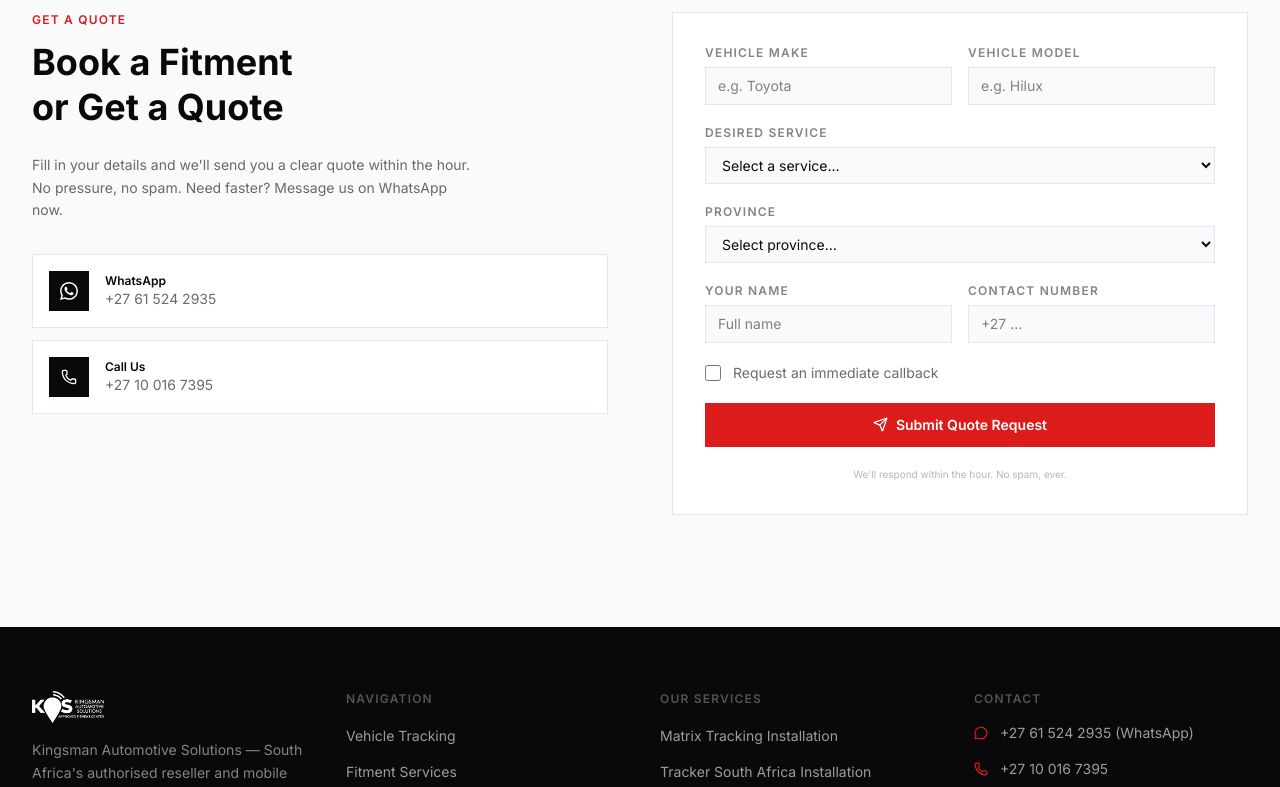
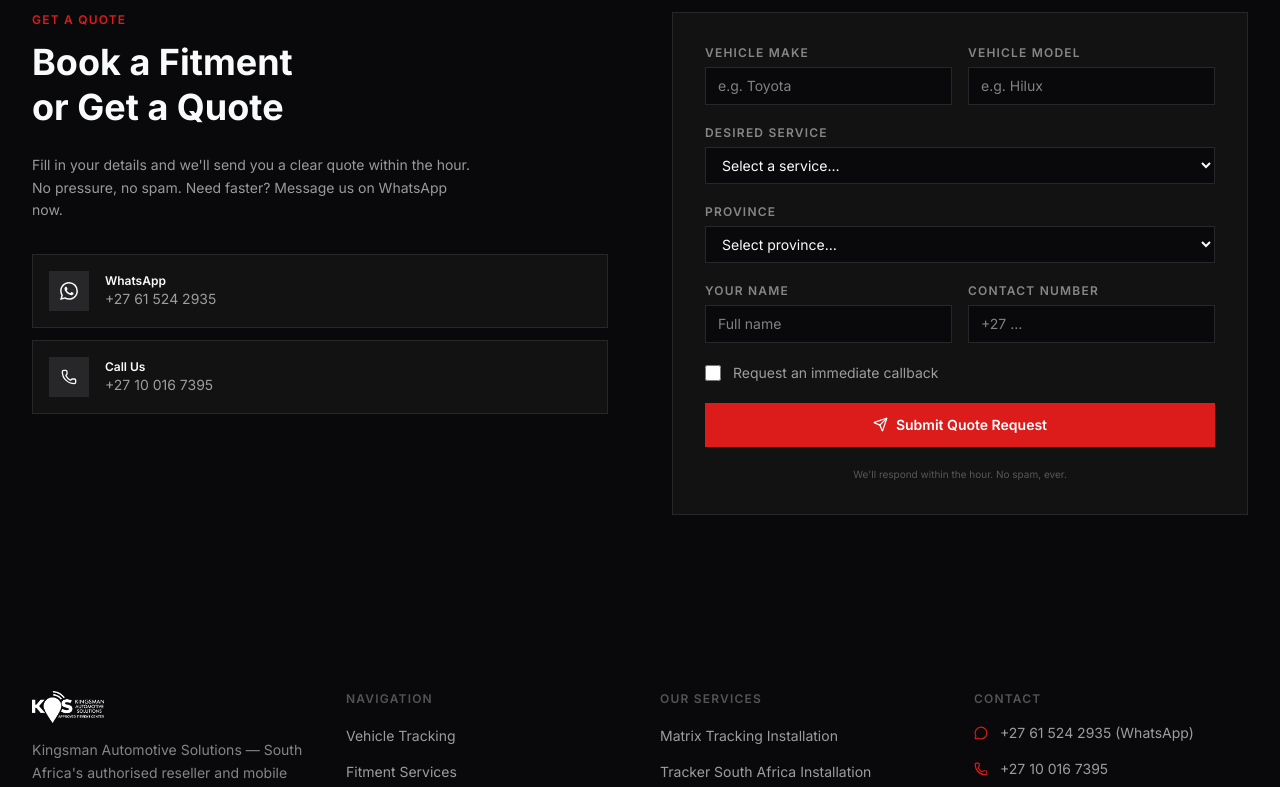
Before and after one commit to aswad-ux/kmas-site, a Next.js app: page / in a window 1280 px wide. Shown: the part 4103-4890 px from the top of the page. Built offline with nearby package versions, Linux system fonts and the light colour scheme.

Commit message:
Refactor site to Stealth Precision dark theme

```diff
--- a/src/app/globals.css
+++ b/src/app/globals.css
@@ -1,14 +1,14 @@
+@import url('https://fonts.googleapis.com/css2?family=Hanken+Grotesk:wght@400;500;600;700;800;900&family=Space+Grotesk:wght@400;500;600;700&family=Inter:wght@300;400;500;600&family=JetBrains+Mono:wght@400;500;600&display=swap');
 @import "tailwindcss";
-@import url('https://fonts.googleapis.com/css2?family=Hanken+Grotesk:wght@400;500;600;700;800;900&family=Inter:wght@300;400;500;600&family=JetBrains+Mono:wght@400;500;600&display=swap');
 
 @theme inline {
-  --color-background: #F9FAFB;
-  --color-foreground: #09090B;
+  --color-background: #09090B;
+  --color-foreground: #F9FAFB;
   --color-accent: #DC1B1B;
   --color-accent-dark: #a81212;
   --color-charcoal: #09090B;
   --color-off-white: #F9FAFB;
-  --font-display: 'Hanken Grotesk', sans-serif;
+  --font-display: 'Space Grotesk', sans-serif;
   --font-body: 'Inter', sans-serif;
   --font-mono: 'JetBrains Mono', monospace;
 }
@@ -22,15 +22,15 @@
 }
 
 body {
-  background-color: #F9FAFB;
-  color: #09090B;
+  background-color: #09090B;
+  color: #F9FAFB;
   font-family: 'Inter', Arial, Helvetica, sans-serif;
   -webkit-font-smoothing: antialiased;
   -moz-osx-font-smoothing: grayscale;
 }
 
 /* ─── Typography utilities ─────────────────────────── */
-.font-display { font-family: 'Hanken Grotesk', sans-serif; }
+.font-display { font-family: 'Space Grotesk', sans-serif; }
 .font-mono-label { font-family: 'JetBrains Mono', monospace; }
 
 /* ─── Brand colour utilities ──────────────────────── */
@@ -40,13 +40,13 @@
 .hover\:bg-accent-dark:hover { background-color: #a81212; }
 
 /* ─── Ruled border utility (1px industrial lines) ─── */
-.border-rule { border: 1px solid #e5e7eb; }
-.border-rule-dark { border: 1px solid #09090B; }
+.border-rule { border: 1px solid #27272a; }
+.border-rule-dark { border: 1px solid #3f3f46; }
 
 /* ─── Scrollbar ──────────────────────────────────── */
 ::-webkit-scrollbar { width: 5px; }
-::-webkit-scrollbar-track { background: #F9FAFB; }
-::-webkit-scrollbar-thumb { background: #d1d5db; }
+::-webkit-scrollbar-track { background: #09090B; }
+::-webkit-scrollbar-thumb { background: #27272a; }
 
 /* ─── Ticker / marquee for trust strip ──────────── */
 @keyframes ticker {
--- a/src/components/InstallationTimeline.tsx
+++ b/src/components/InstallationTimeline.tsx
@@ -38,11 +38,11 @@
         </div>
 
         {/* Steps — stacked on mobile, horizontal on md+ */}
-        <div className="flex flex-col md:flex-row border border-neutral-800">
+        <div className="flex flex-col md:flex-row border border-[#27272a]">
           {steps.map((step, i) => (
             <div
               key={step.number}
-              className={`flex-1 p-6 sm:p-8 lg:p-10 border-neutral-800 ${
+              className={`flex-1 p-6 sm:p-8 lg:p-10 border-[#27272a] ${
                 i < steps.length - 1
                   ? "border-b md:border-b-0 md:border-r"
                   : ""
@@ -50,7 +50,7 @@
             >
               {/* Step number + icon */}
               <div className="flex items-start justify-between mb-5">
-                <span className="text-4xl sm:text-5xl font-bold text-neutral-800 font-mono select-none leading-none">
+                <span className="text-4xl sm:text-5xl font-bold text-[#27272a] font-mono select-none leading-none">
                   {step.number}
                 </span>
                 <div className="text-[#DC1B1B]">{step.icon}</div>
--- a/src/components/QuoteForm.tsx
+++ b/src/components/QuoteForm.tsx
@@ -75,16 +75,16 @@
 
   if (submitted) {
     return (
-      <section id="quote" className="bg-[#F9FAFB] py-20 lg:py-28 border-t border-slate-200">
+      <section id="quote" className="bg-[#09090B] py-20 lg:py-28 border-t border-[#27272a]">
         <div className="max-w-7xl mx-auto px-4 sm:px-6 lg:px-8">
-          <div className="max-w-xl mx-auto border border-slate-200 bg-white p-10 text-center">
+          <div className="max-w-xl mx-auto border border-[#27272a] bg-[#121212] p-10 text-center">
             <div className="w-12 h-12 border-2 border-[#DC1B1B] flex items-center justify-center mx-auto mb-4">
               <Send size={22} className="text-[#DC1B1B]" />
             </div>
-            <h3 className="text-xl font-bold text-[#09090B] mb-2">
+            <h3 className="text-xl font-bold text-[#F9FAFB] mb-2">
               Quote Request Received
             </h3>
-            <p className="text-sm text-[#09090B]/60 mb-6">
+            <p className="text-sm text-[#F9FAFB]/60 mb-6">
               We'll be in touch within the hour. For urgent enquiries, reach us
               on WhatsApp.
             </p>
@@ -103,7 +103,7 @@
   }
 
   return (
-    <section id="quote" className="bg-[#F9FAFB] py-20 lg:py-28 border-t border-slate-200">
+    <section id="quote" className="bg-[#09090B] py-20 lg:py-28 border-t border-[#27272a]">
       <div className="max-w-7xl mx-auto px-4 sm:px-6 lg:px-8">
         <div className="grid lg:grid-cols-2 gap-16">
           {/* Left – Heading */}
@@ -111,12 +111,12 @@
             <p className="text-xs font-semibold tracking-widest uppercase text-[#DC1B1B] mb-3">
               Get a Quote
             </p>
-            <h2 className="text-3xl sm:text-4xl font-bold text-[#09090B] leading-tight mb-6">
+            <h2 className="text-3xl sm:text-4xl font-bold text-[#F9FAFB] leading-tight mb-6">
               Book a Fitment
               <br />
               or Get a Quote
             </h2>
-            <p className="text-sm text-[#09090B]/60 leading-relaxed mb-8 max-w-md">
+            <p className="text-sm text-[#F9FAFB]/60 leading-relaxed mb-8 max-w-md">
               Fill in your details and we'll send you a clear quote within the
               hour. No pressure, no spam. Need faster? Message us on WhatsApp
               now.
@@ -128,28 +128,28 @@
                 href="https://wa.me/27615242935"
                 target="_blank"
                 rel="noopener noreferrer"
-                className="flex items-center gap-4 border border-slate-200 bg-white p-4 hover:border-[#DC1B1B] transition-colors group"
+                className="flex items-center gap-4 border border-[#27272a] bg-[#121212] p-4 hover:border-[#DC1B1B] transition-colors group"
               >
-                <div className="w-10 h-10 bg-[#09090B] flex items-center justify-center text-white group-hover:bg-[#DC1B1B] transition-colors">
+                <div className="w-10 h-10 bg-[#27272a] flex items-center justify-center text-[#F9FAFB] group-hover:bg-[#DC1B1B] transition-colors">
                   <svg width="18" height="18" viewBox="0 0 24 24" fill="currentColor">
                     <path d="M17.472 14.382c-.297-.149-1.758-.867-2.03-.967-.273-.099-.471-.148-.67.15-.197.297-.767.966-.94 1.164-.173.199-.347.223-.644.075-.297-.15-1.255-.463-2.39-1.475-.883-.788-1.48-1.761-1.653-2.059-.173-.297-.018-.458.13-.606.134-.133.298-.347.446-.52.149-.174.198-.298.298-.497.099-.198.05-.371-.025-.52-.075-.149-.669-1.612-.916-2.207-.242-.579-.487-.5-.669-.51-.173-.008-.371-.01-.57-.01-.198 0-.52.074-.792.372-.272.297-1.04 1.016-1.04 2.479 0 1.462 1.065 2.875 1.213 3.074.149.198 2.096 3.2 5.077 4.487.709.306 1.262.489 1.694.625.712.227 1.36.195 1.871.118.571-.085 1.758-.719 2.006-1.413.248-.694.248-1.289.173-1.413-.074-.124-.272-.198-.57-.347m-5.421 7.403h-.004a9.87 9.87 0 01-5.031-1.378l-.361-.214-3.741.982.998-3.648-.235-.374a9.86 9.86 0 01-1.51-5.26c.001-5.45 4.436-9.884 9.888-9.884 2.64 0 5.122 1.03 6.988 2.898a9.825 9.825 0 012.893 6.994c-.003 5.45-4.437 9.884-9.885 9.884m8.413-18.297A11.815 11.815 0 0012.05 0C5.495 0 .16 5.335.157 11.892c0 2.096.547 4.142 1.588 5.945L.057 24l6.305-1.654a11.882 11.882 0 005.683 1.448h.005c6.554 0 11.89-5.335 11.893-11.893a11.821 11.821 0 00-3.48-8.413z"/>
                   </svg>
                 </div>
                 <div>
-                  <p className="text-xs font-semibold text-[#09090B]">WhatsApp</p>
-                  <p className="text-sm text-[#09090B]/60">+27 61 524 2935</p>
+                  <p className="text-xs font-semibold text-[#F9FAFB]">WhatsApp</p>
+                  <p className="text-sm text-[#F9FAFB]/60">+27 61 524 2935</p>
                 </div>
               </a>
               <a
                 href="tel:+27100167395"
-                className="flex items-center gap-4 border border-slate-200 bg-white p-4 hover:border-[#DC1B1B] transition-colors group"
+                className="flex items-center gap-4 border border-[#27272a] bg-[#121212] p-4 hover:border-[#DC1B1B] transition-colors group"
               >
-                <div className="w-10 h-10 bg-[#09090B] flex items-center justify-center text-white group-hover:bg-[#DC1B1B] transition-colors">
+                <div className="w-10 h-10 bg-[#27272a] flex items-center justify-center text-[#F9FAFB] group-hover:bg-[#DC1B1B] transition-colors">
                   <Phone size={16} />
                 </div>
                 <div>
-                  <p className="text-xs font-semibold text-[#09090B]">Call Us</p>
-                  <p className="text-sm text-[#09090B]/60">+27 10 016 7395</p>
+                  <p className="text-xs font-semibold text-[#F9FAFB]">Call Us</p>
+                  <p className="text-sm text-[#F9FAFB]/60">+27 10 016 7395</p>
                 </div>
               </a>
             </div>
@@ -159,11 +159,11 @@
           <div>
             <form
               onSubmit={handleSubmit}
-              className="border border-slate-200 bg-white p-8 space-y-5"
+              className="border border-[#27272a] bg-[#121212] p-8 space-y-5"
             >
               <div className="grid grid-cols-2 gap-4">
                 <div>
-                  <label className="block text-xs font-semibold uppercase tracking-widest text-[#09090B]/50 mb-1.5">
+                  <label className="block text-xs font-semibold uppercase tracking-widest text-[#F9FAFB]/50 mb-1.5">
                     Vehicle Make
                   </label>
                   <input
@@ -173,11 +173,11 @@
                     value={form.make}
                     onChange={handleChange}
                     placeholder="e.g. Toyota"
-                    className="w-full border border-slate-200 px-3 py-2 text-sm text-[#09090B] bg-[#F9FAFB] focus:outline-none focus:border-[#DC1B1B] transition-colors"
+                    className="w-full border border-[#27272a] px-3 py-2 text-sm text-[#F9FAFB] bg-[#09090B] focus:outline-none focus:border-[#DC1B1B] transition-colors"
                   />
                 </div>
                 <div>
-                  <label className="block text-xs font-semibold uppercase tracking-widest text-[#09090B]/50 mb-1.5">
+                  <label className="block text-xs font-semibold uppercase tracking-widest text-[#F9FAFB]/50 mb-1.5">
                     Vehicle Model
                   </label>
                   <input
@@ -187,13 +187,13 @@
                     value={form.model}
                     onChange={handleChange}
                     placeholder="e.g. Hilux"
-                    className="w-full border border-slate-200 px-3 py-2 text-sm text-[#09090B] bg-[#F9FAFB] focus:outline-none focus:border-[#DC1B1B] transition-colors"
+                    className="w-full border border-[#27272a] px-3 py-2 text-sm text-[#F9FAFB] bg-[#09090B] focus:outline-none focus:border-[#DC1B1B] transition-colors"
                   />
                 </div>
               </div>
 
               <div>
-                <label className="block text-xs font-semibold uppercase tracking-widest text-[#09090B]/50 mb-1.5">
+                <label className="block text-xs font-semibold uppercase tracking-widest text-[#F9FAFB]/50 mb-1.5">
                   Desired Service
                 </label>
                 <select
@@ -201,7 +201,7 @@
                   required
                   value={form.service}
                   onChange={handleChange}
-                  className="w-full border border-slate-200 px-3 py-2 text-sm text-[#09090B] bg-[#F9FAFB] focus:outline-none focus:border-[#DC1B1B] transition-colors"
+                  className="w-full border border-[#27272a] px-3 py-2 text-sm text-[#F9FAFB] bg-[#09090B] focus:outline-none focus:border-[#DC1B1B] transition-colors"
                 >
                   <option value="">Select a service…</option>
                   {services.map((s) => (
@@ -213,7 +213,7 @@
               </div>
 
               <div>
-                <label className="block text-xs font-semibold uppercase tracking-widest text-[#09090B]/50 mb-1.5">
+                <label className="block text-xs font-semibold uppercase tracking-widest text-[#F9FAFB]/50 mb-1.5">
                   Province
                 </label>
                 <select
@@ -221,7 +221,7 @@
                   required
                   value={form.province}
                   onChange={handleChange}
-                  className="w-full border border-slate-200 px-3 py-2 text-sm text-[#09090B] bg-[#F9FAFB] focus:outline-none focus:border-[#DC1B1B] transition-colors"
+                  className="w-full border border-[#27272a] px-3 py-2 text-sm text-[#F9FAFB] bg-[#09090B] focus:outline-none focus:border-[#DC1B1B] transition-colors"
                 >
                   <option value="">Select province…</option>
                   {provinces.map((p) => (
@@ -234,7 +234,7 @@
 
               <div className="grid grid-cols-2 gap-4">
                 <div>
-                  <label className="block text-xs font-semibold uppercase tracking-widest text-[#09090B]/50 mb-1.5">
+                  <label className="block text-xs font-semibold uppercase tracking-widest text-[#F9FAFB]/50 mb-1.5">
                     Your Name
                   </label>
                   <input
@@ -244,11 +244,11 @@
                     value={form.name}
                     onChange={handleChange}
                     placeholder="Full name"
-                    className="w-full border border-slate-200 px-3 py-2 text-sm text-[#09090B] bg-[#F9FAFB] focus:outline-none focus:border-[#DC1B1B] transition-colors"
+                    className="w-full border border-[#27272a] px-3 py-2 text-sm text-[#F9FAFB] bg-[#09090B] focus:outline-none focus:border-[#DC1B1B] transition-colors"
                   />
                 </div>
                 <div>
-                  <label className="block text-xs font-semibold uppercase tracking-widest text-[#09090B]/50 mb-1.5">
+                  <label className="block text-xs font-semibold uppercase tracking-widest text-[#F9FAFB]/50 mb-1.5">
                     Contact Number
                   </label>
                   <input
@@ -258,7 +258,7 @@
                     value={form.contact}
                     onChange={handleChange}
                     placeholder="+27 …"
-                    className="w-full border border-slate-200 px-3 py-2 text-sm text-[#09090B] bg-[#F9FAFB] focus:outline-none focus:border-[#DC1B1B] transition-colors"
+                    className="w-full border border-[#27272a] px-3 py-2 text-sm text-[#F9FAFB] bg-[#09090B] focus:outline-none focus:border-[#DC1B1B] transition-colors"
                   />
                 </div>
               </div>
@@ -272,7 +272,7 @@
                   onChange={handleChange}
                   className="w-4 h-4 accent-[#DC1B1B]"
                 />
-                <span className="text-sm text-[#09090B]/60">
+                <span className="text-sm text-[#F9FAFB]/60">
                   Request an immediate callback
                 </span>
               </label>
@@ -290,7 +290,7 @@
                 {loading ? "Sending…" : "Submit Quote Request"}
               </button>
 
-              <p className="text-[10px] text-center text-[#09090B]/30">
+              <p className="text-[10px] text-center text-[#F9FAFB]/30">
                 We'll respond within the hour. No spam, ever.
               </p>
             </form>
```
Also changed, not shown: src/components/FitmentGrid.tsx (+18 -18 lines), src/components/Footer.tsx (+4 -4 lines), src/components/Hero.tsx (+22 -22 lines), src/components/Navbar.tsx (+8 -8 lines), src/components/PackageToggle.tsx (+18 -18 lines).
